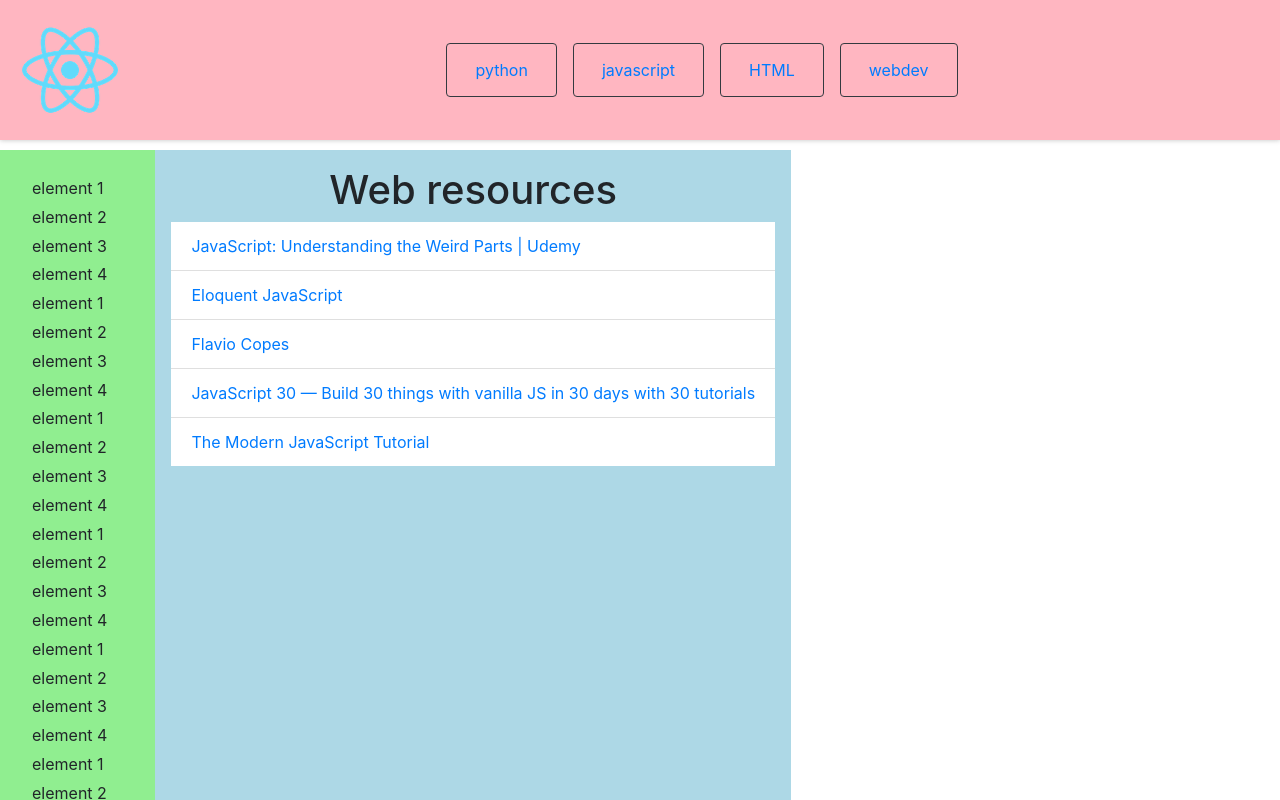
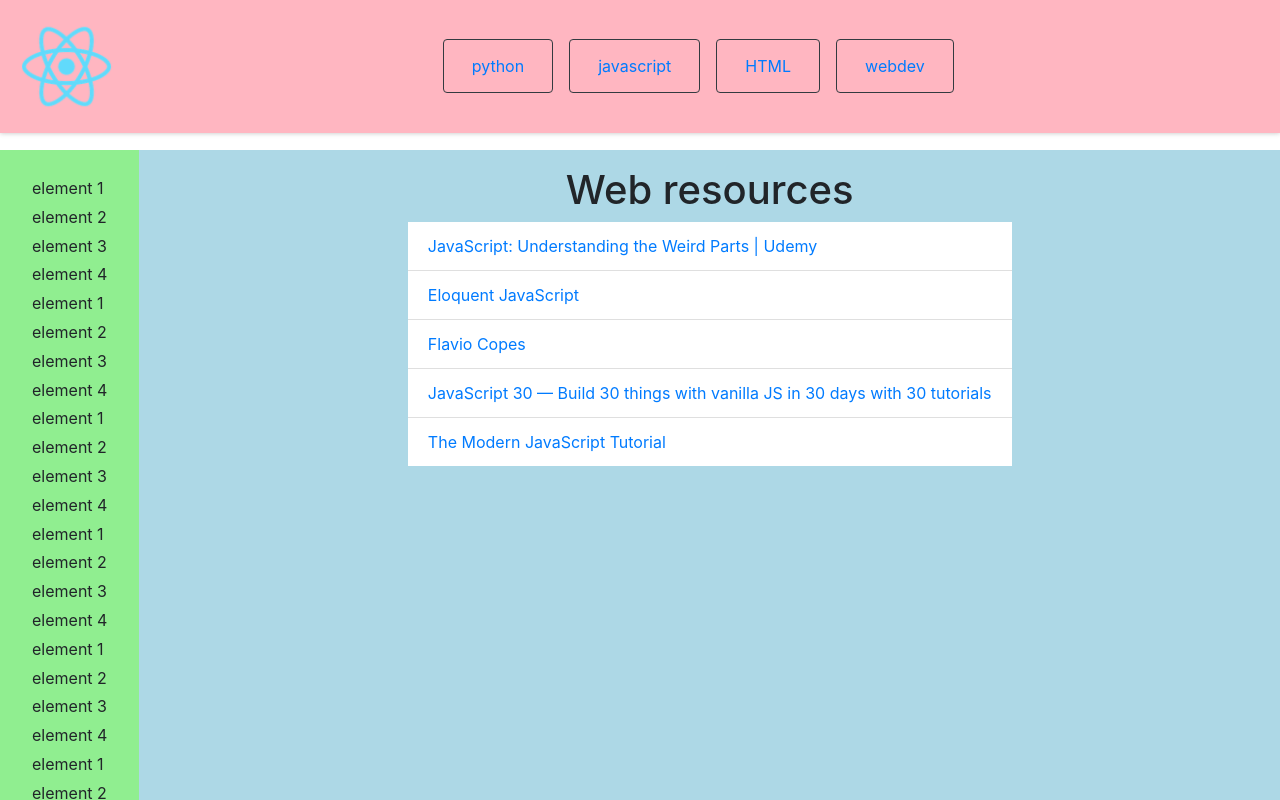
Before and after one commit to cd4d/webdev-resources, a React app in the folder frontend/: page / in a window 1280 px wide. Built offline with nearby package versions, Linux system fonts and the light colour scheme.

Commit message:
Fix css and media queries, separate utils file

```diff
--- a/frontend/public/index.html
+++ b/frontend/public/index.html
@@ -7,7 +7,7 @@
     <meta name="theme-color" content="#000000" />
     <meta
       name="description"
-      content="Web site created using create-react-app"
+      content="WebDev resources list"
     />
     <link rel="apple-touch-icon" href="%PUBLIC_URL%/logo192.png" />
     <!--
--- a/frontend/src/app/App.css
+++ b/frontend/src/app/App.css
@@ -6,7 +6,7 @@ body {
   margin: 0;
   height: 100vh;
   overflow: hidden;
-  display: flex;
+  /* display: flex; */
   box-sizing: border-box;
 }
 
@@ -33,10 +33,6 @@ body {
   .ribbon {
     display: none;
   }
-}
-
-
-@media (max-width: 767px) {
   #mobile-menu-checkbox {
     display: none;
   }
@@ -48,3 +44,13 @@ body {
     display: none;
   }
 }
+
+
+@media (max-width: 767px) {
+
+  .btn {
+    padding:2px 4px;
+    font-size:80%;
+    line-height: 1;
+  }
+}
--- a/frontend/src/app/Header.js
+++ b/frontend/src/app/Header.js
@@ -7,7 +7,7 @@ export default function () {
   return (
     <div className="header-container top">
       <label htmlFor="mobile-menu-checkbox">Menu</label>
-      <img className="logo" src={logo} alt="logo" />
+      <a href="/"><img className="logo" src={logo} alt="logo" /></a>
       <Ribbon />
     </div>
   );
--- a/frontend/src/app/Main.js
+++ b/frontend/src/app/Main.js
@@ -1,20 +1,13 @@
 import React from "react";
 import "./main.css";
 //import Lorem from "./tests/lorem"
-import { v4 as uuidv4 } from "uuid";
+import getTopicData, {displayLinks} from "./utils"
 
-// returns the whole data for each topic from mockDB in App
-const getTopicData = (dataBase,topicToFind) => {
-  const topicFound = dataBase.find(x => x.topic === topicToFind);
- return topicFound
-};
-const displayLinks= (topic) =>{
-  return topic.links.map((link) => { return <li key={uuidv4()} className="list-group-item"><a  href={link.url}>{link.title}</a></li> })
-}
+
 export default function (props) {
-  let topicInDB=""
-  if(props.match) { topicInDB = getTopicData(props.mockDB,props.match.params.topic)}
-  const defaultData = {topic: "web resources",
+  // default data to be displayed
+  let displayedData = {
+    topic: "web resources",
     title: "Web resources",
     links: [
       {
@@ -37,11 +30,11 @@ export default function (props) {
         "title": "The Modern JavaScript Tutorial",
         "url": "https://javascript.info/"
       }
-  ]}
-  const displayedData = topicInDB ? topicInDB : defaultData
+    ]
+  }// access db if route matches
+  if (props.match) { displayedData = getTopicData(props.mockDB, props.match.params.topic) }
 
   return (
-
     <div className="main content column">
       <h1>{displayedData.title}</h1>
       <ul className="list-group list-group-flush">{displayLinks(displayedData)}</ul>
--- a/frontend/src/app/Ribbon.js
+++ b/frontend/src/app/Ribbon.js
@@ -13,7 +13,7 @@ export default function () {
       <nav className="ribbon">
         <ul className="subjects-ribbon">
           {topics.map((topic) => (
-            <li className="subject btn btn-outline-dark mr-3" key={uuidv4()}>
+            <li className="subject btn btn-outline-dark mr-3 btn-responsive" key={uuidv4()}>
               <NavLink className="nav-link" to={`/${topic}`}>
                 <Subject subjectTitle={topic} />
               </NavLink>
--- a/frontend/src/app/sidebar.css
+++ b/frontend/src/app/sidebar.css
@@ -5,7 +5,7 @@
 
 .sidebar-items {
   list-style-type: none;
-  padding: 0 1rem 0 0 ;
+  padding: 0 ;
   margin: 1rem 1rem 0;
   width: 100%;
   line-height: 1.8;
--- /dev/null
+++ b/frontend/src/app/utils.js
@@ -0,0 +1,16 @@
+// **** Shared functions **** //
+import React from "react";
+
+// Frontend data retrieval to be replaced with rest API
+import { v4 as uuidv4 } from "uuid";
+// returns the whole data for each topic from mockDB in App
+const getTopicData = (dataBase, topicToFind) => {
+    return dataBase.find(x => x.topic === topicToFind);
+};
+
+const displayLinks = (topic) => {
+    return topic.links.map((link) => { return <li key={uuidv4()} className="list-group-item"><a href={link.url}>{link.title}</a></li> })
+}
+
+export default getTopicData
+export  {displayLinks}
--- a/frontend/src/index.css
+++ b/frontend/src/index.css
@@ -1,5 +1,5 @@
 body {
-  margin: 0;
+
   font-family: -apple-system, BlinkMacSystemFont, 'Segoe UI', 'Roboto', 'Oxygen',
     'Ubuntu', 'Cantarell', 'Fira Sans', 'Droid Sans', 'Helvetica Neue',
     sans-serif;
--- a/frontend/src/index.js
+++ b/frontend/src/index.js
@@ -3,7 +3,6 @@ import ReactDOM from 'react-dom';
 import './index.css';
 import App from './app/App';
 import { BrowserRouter } from "react-router-dom";
-
 import 'bootstrap/dist/css/bootstrap.css';
 import * as serviceWorker from './serviceWorker';
 
```
Lines whose indentation alone changed are shown as unchanged.
